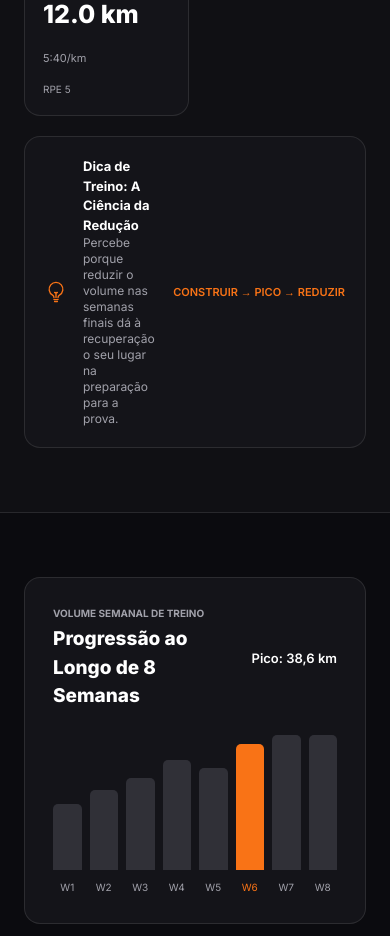
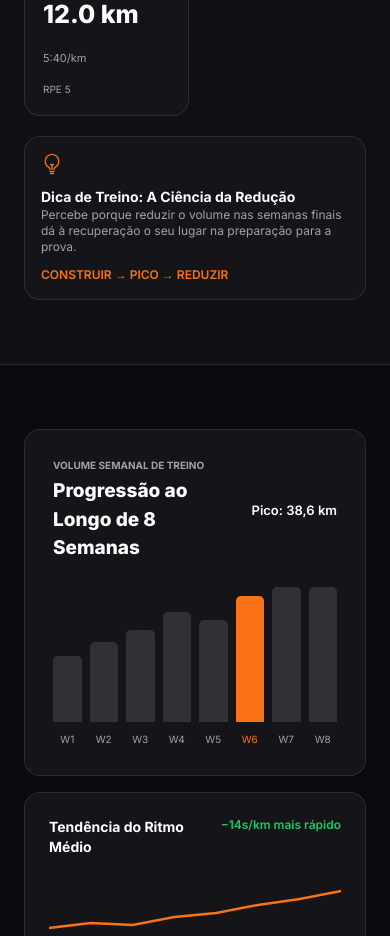
Before and after one commit to anvictorsantos/PacePilot, a Vue app in the folder client/: page / in a window 390 px wide. Shown: the part 4260-5196 px from the top of the page. Built offline with nearby package versions, Linux system fonts and the light colour scheme; no server answers.

Commit message:
feat(landing): make tip card mobile responsive

```diff
--- a/client/src/components/landing/LandingSections.vue
+++ b/client/src/components/landing/LandingSections.vue
@@ -156,16 +156,16 @@
           </div>
         </div>
         <div
-          class="flex items-center gap-4 bg-card mt-5 p-5 border border-white/10 rounded-2xl"
+          class="flex flex-col sm:flex-row items-start sm:items-center gap-3 sm:gap-4 bg-card mt-5 p-4 sm:p-5 border border-white/10 rounded-2xl"
         >
-          <LightBulbIcon cls="h-[22px] w-[22px] shrink-0 text-primary" />
+          <LightBulbIcon cls="h-[22px] w-[22px] shrink-0 sm:mt-1 text-primary" />
           <div class="flex-1">
-            <p class="font-bold text-body">
+            <p class="font-bold text-sm sm:text-body">
               {{ $t('plan.tipT') }}</p>
-            <p class="text-muted text-xs">
+            <p class="text-muted text-xs sm:text-sm">
               {{ $t('plan.tipD') }}</p>
           </div>
-          <p class="font-semibold text-label text-primary whitespace-nowrap">
+          <p class="font-semibold text-xs sm:text-label text-primary whitespace-nowrap">
             {{ $t('plan.tipTag') }}</p>
         </div>
       </div>
```
